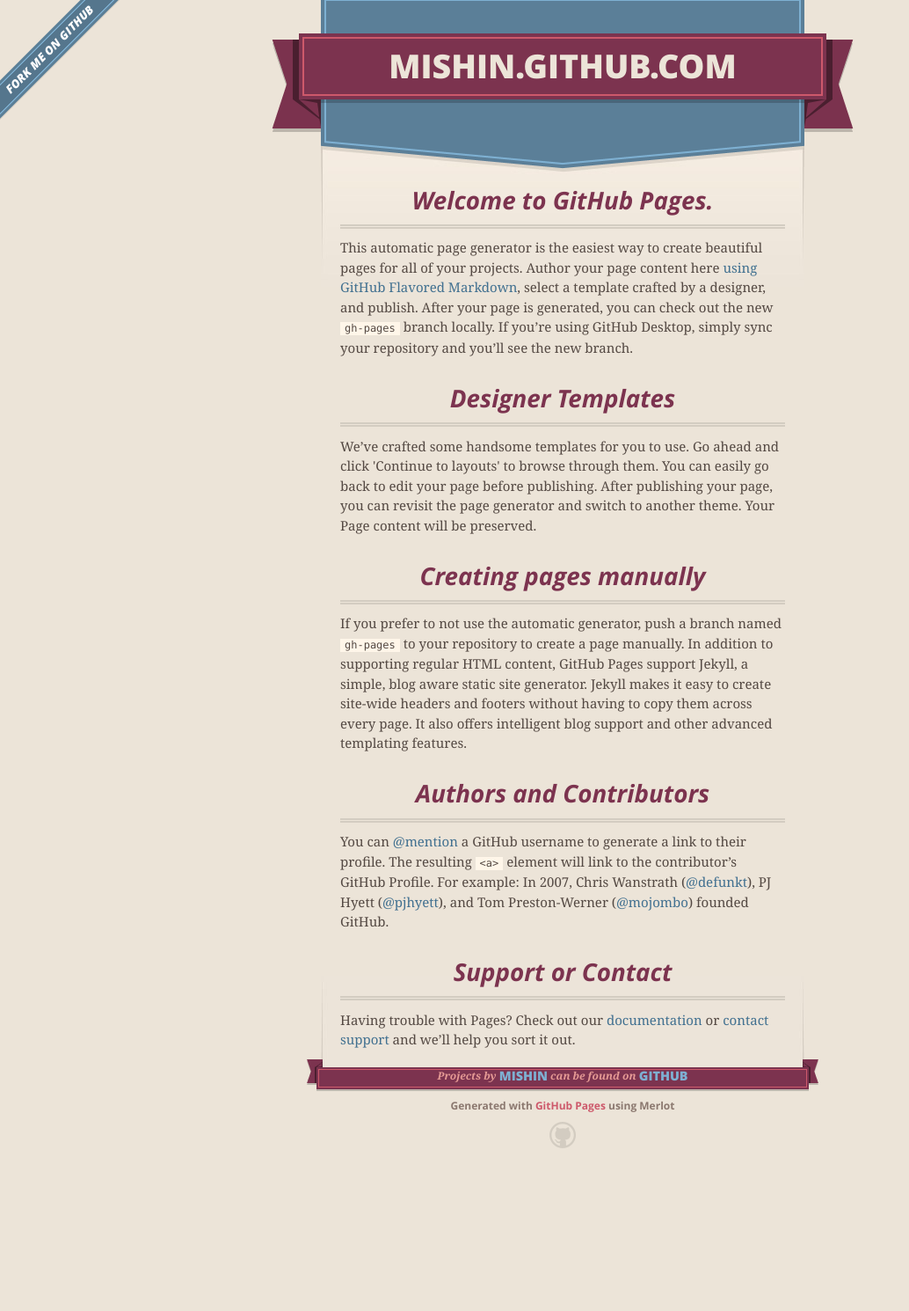
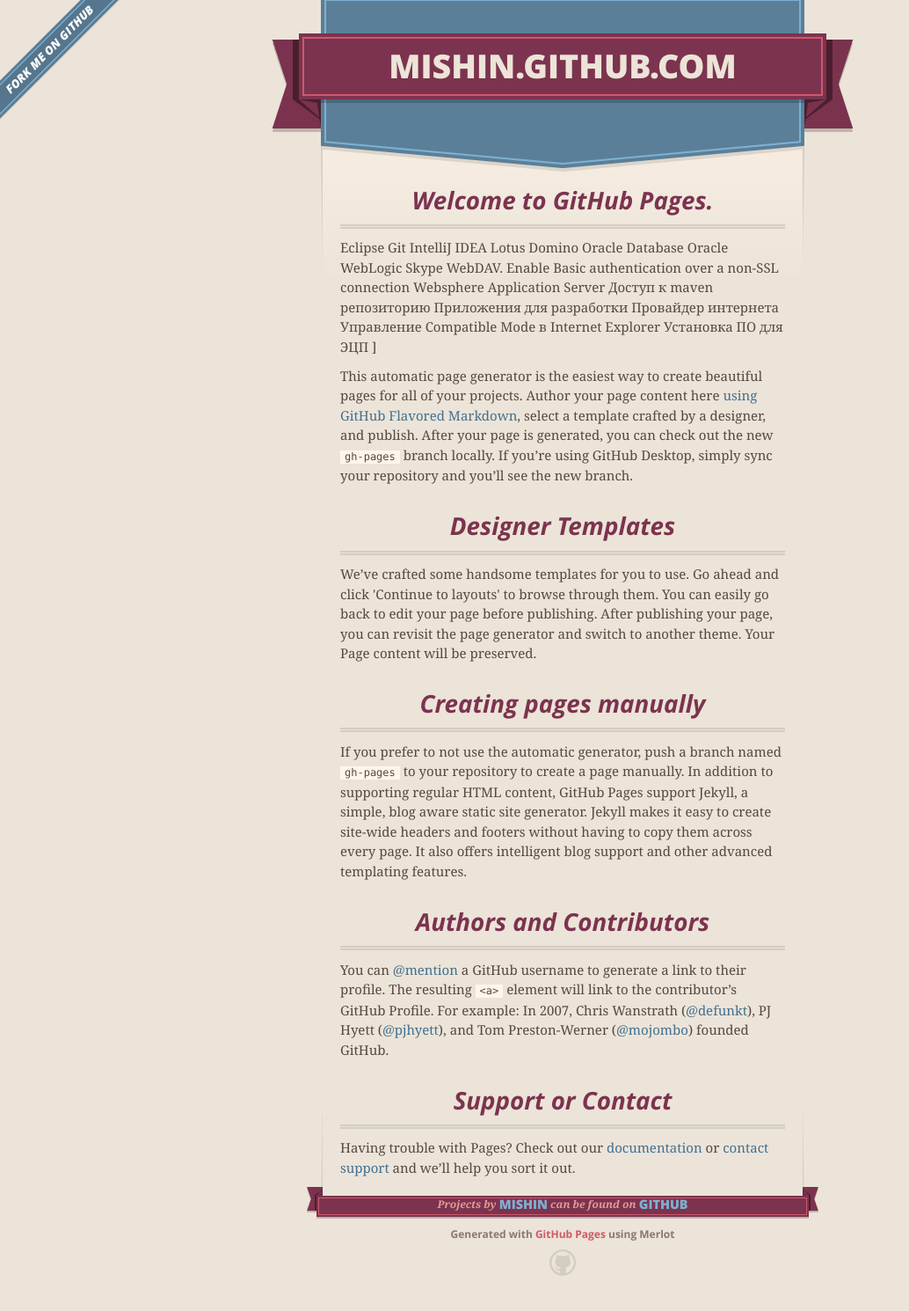
Before and after one commit to mishin/mishin.github.com, a Jekyll site: the page index.html, which Jekyll copies as it is, in a window 1280 px wide. Shown: the whole page at 88% size, without its empty margins (0-1034 px from the left). Built offline with Jekyll 4.4.1, drawn with Linux system fonts in a browser that asks for light colours; nearby versions of some CDN libraries; Markdown is read by kramdown in place of the engine named in the settings; before the commit the page ends 1345 px from its top, so only the background shows below that.

```diff
--- a/index.html
+++ b/index.html
@@ -47,7 +47,24 @@
       <section id="main_content">
         <h3>
 <a id="welcome-to-github-pages" class="anchor" href="#welcome-to-github-pages" aria-hidden="true"><span aria-hidden="true" class="octicon octicon-link"></span></a>Welcome to GitHub Pages.</h3>
+<p>
+          Eclipse
+        Git
+        IntelliJ IDEA
+        Lotus Domino
+        Oracle Database
+        Oracle WebLogic
+        Skype
+        WebDAV. Enable Basic authentication over a non-SSL connection
+        Websphere Application Server
+        Доступ к maven репозиторию
+        Приложения для разработки
+        Провайдер интернета
+        Управление Compatible Mode в Internet Explorer
+        Установка ПО для ЭЦП
+]
 
+</p>
 <p>This automatic page generator is the easiest way to create beautiful pages for all of your projects. Author your page content here <a href="https://guides.github.com/features/mastering-markdown/">using GitHub Flavored Markdown</a>, select a template crafted by a designer, and publish. After your page is generated, you can check out the new <code>gh-pages</code> branch locally. If you’re using GitHub Desktop, simply sync your repository and you’ll see the new branch.</p>
 
 <h3>
```
Also changed, not shown: other parts of index.html (+1 -1 lines).
